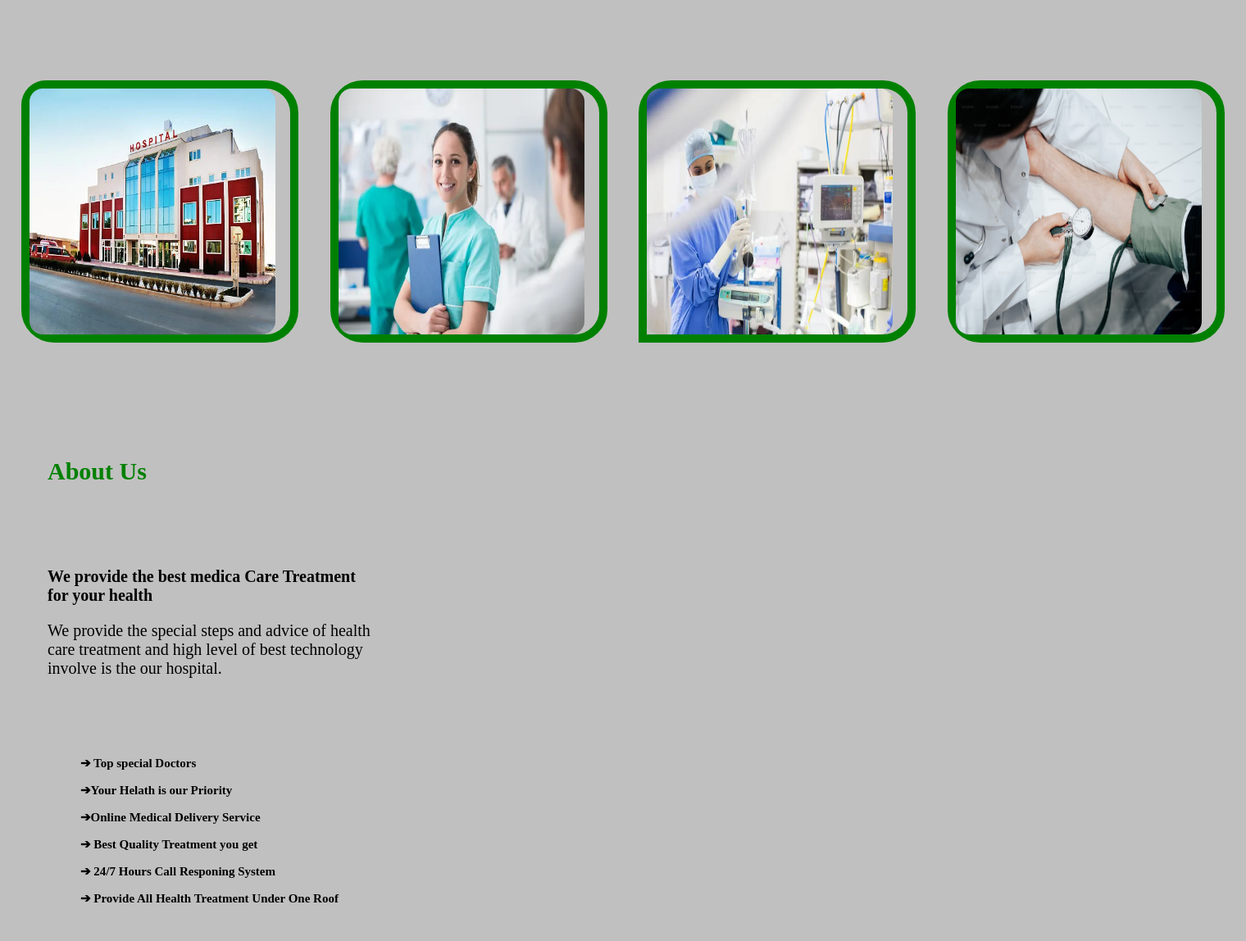
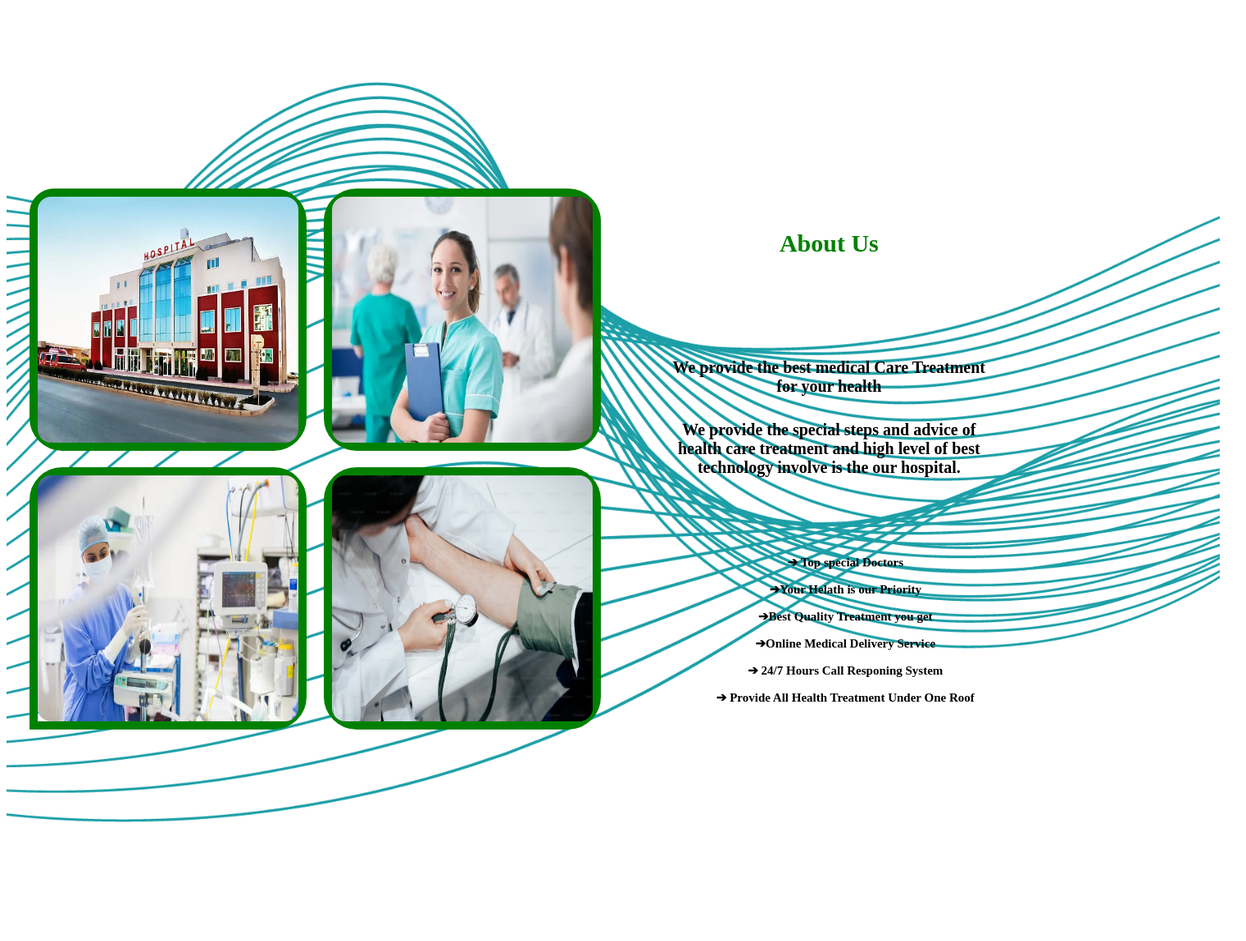
Before and after one commit to shubi06/ProjektiWEB, a PHP site: page /about-us.html in a window 1520 px wide. Shown: the whole page at 82% size. Before the commit the page ends 1101 px from the top, so only its background shows below. Run offline with PHP 8.4, Linux system fonts and the light colour scheme.

Commit message:
Ndryshime-te-vogla

```diff
--- a/about-us.html
+++ b/about-us.html
@@ -6,30 +6,33 @@
     <title>About Us</title>
     <link rel="stylesheet" href="lidhja_me_css.css">
 </head>
-<body class="body2" style="background-color: silver;">
-<div class="container">
-<div class="box" id="id1">
+
+<div class="container999">
+    <div class="box999" id="id999">
     <div class="kryesori-inside-1">
-<div class="mbrenda-1shit"  id="inside-1"><img clas="imazhi1" style=" width: 300px; border-radius: 16px;" src="foto7.png" alt="foto  e spitalit"></div>
- <div class="mbrenda-1shit"  id="inside-2"><img clas="imazhi2"style=" width: 300px; border-radius: 16px;" src="foto5.png" alt="foto  e spitalit"></div>
-<div class="mbrenda-1shit"  id="inside-3"><img clas="imazhi3"style=" width: 300px; border-radius: 16px;" src="foto6.png" alt="foto  e spitalit"></div>
-<div class="mbrenda-1shit"  id="inside-4"><img clas="imazhi3"style=" width: 300px; border-radius: 16px;" src="foto8.png" alt="foto  e spitalit"></div>
+    <div class="mbrenda-1shit"  id="inside-1"><img clas="imazhi1" style=" width: 318px; border-radius: 16px;" src="foto7.png" alt="foto  e spitalit"></div>
+    <div class="mbrenda-1shit"  id="inside-2"><img clas="imazhi2"style=" width: 318px; border-radius: 16px;" src="foto5.png" alt="foto  e spitalit"></div>
+    <div class="mbrenda-1shit"  id="inside-3"><img clas="imazhi3"style=" width: 318px; border-radius: 16px;" src="foto6.png" alt="foto  e spitalit"></div>
+    <div class="mbrenda-1shit"  id="inside-4"><img clas="imazhi3"style=" width: 318px; border-radius: 16px;" src="foto8.png" alt="foto  e spitalit"></div>
     </div>
     </div>
-<div class="box" id="id2">
-    <h1 class="provide" style="color:green; font-size: 30px; margin-top: 80px;">About Us</h1>
+    <div class="box999" id="id2">
+        <h1 class="provide"  style="color:green; font-size: 30px; margin-top: 80px;">About Us</h1>
         <div class="provide"id="c2">
-    <p style="font-weight: bold";>We provide the best medica Care Treatment for your health</p>
-    <p>We provide the special steps and advice of health care treatment and high level of best technology involve is the our hospital.</p>
+            <br>
+        <p class="animate__animated animate__bounce   animation: bounce; animation-duration: 4s" id="tektsti999" style="font-weight: bold";>We provide the best medical Care Treatment for your health</p>
+        <p class="animate__animated animate__bounce animate__repeat-2" id="tektsti999" style="margin-top: 30px; font-weight: bold;">We provide the special steps and advice of health care treatment and high level of best technology involve is the our hospital.</p>
         </div>
-        <div class="provide"id="c3">
+
+            <div class="provide"id="c3" style="font-weight: 400px;">
                     <ul><li>&#10132; Top special Doctors</li></ul>
                     <ul><li>&#10132;Your Helath is our Priority</li></ul>
+                    <ul><li>&#10132;Best Quality Treatment you get</li></ul>
                     <ul><li>&#10132;Online Medical Delivery Service</li></ul>
-                <ul><li>&#10132; Best Quality Treatment you get</li></ul>
                     <ul><li>&#10132; 24/7 Hours Call Responing System</li></ul>
                     <ul><li>&#10132; Provide All Health Treatment Under One Roof</li></ul>
             </div>
+
     </div>
     </div>
 
--- a/index.html
+++ b/index.html
@@ -26,7 +26,7 @@
                <li>   <a href="#">Home</a> </li>
                <li>   <a href="sherbimet.html" target=”_blank” >Shërbimet</a> </li>
                <li>   <a href="#">Stafi</a></li>
-               <li>   <a href="#">Rreth nesh</a></li>
+               <li>   <a href="about-us.html" target=”_blank” >Rreth nesh</a></li>
                <li>   <a href="#">Kontakti</a></li>
 
              </ul>
--- a/lidhja_me_css.css
+++ b/lidhja_me_css.css
@@ -331,6 +331,7 @@ border-bottom-right-radius: 40px;
     height: 1000px;
     width: 1480px;
     padding-top: 40px;
+    margin-top: 100px;
     background:url(back1.png) no-repeat center bottom  ;
     background-size:cover;
 }
```
Lines whose indentation alone changed are shown as unchanged.
